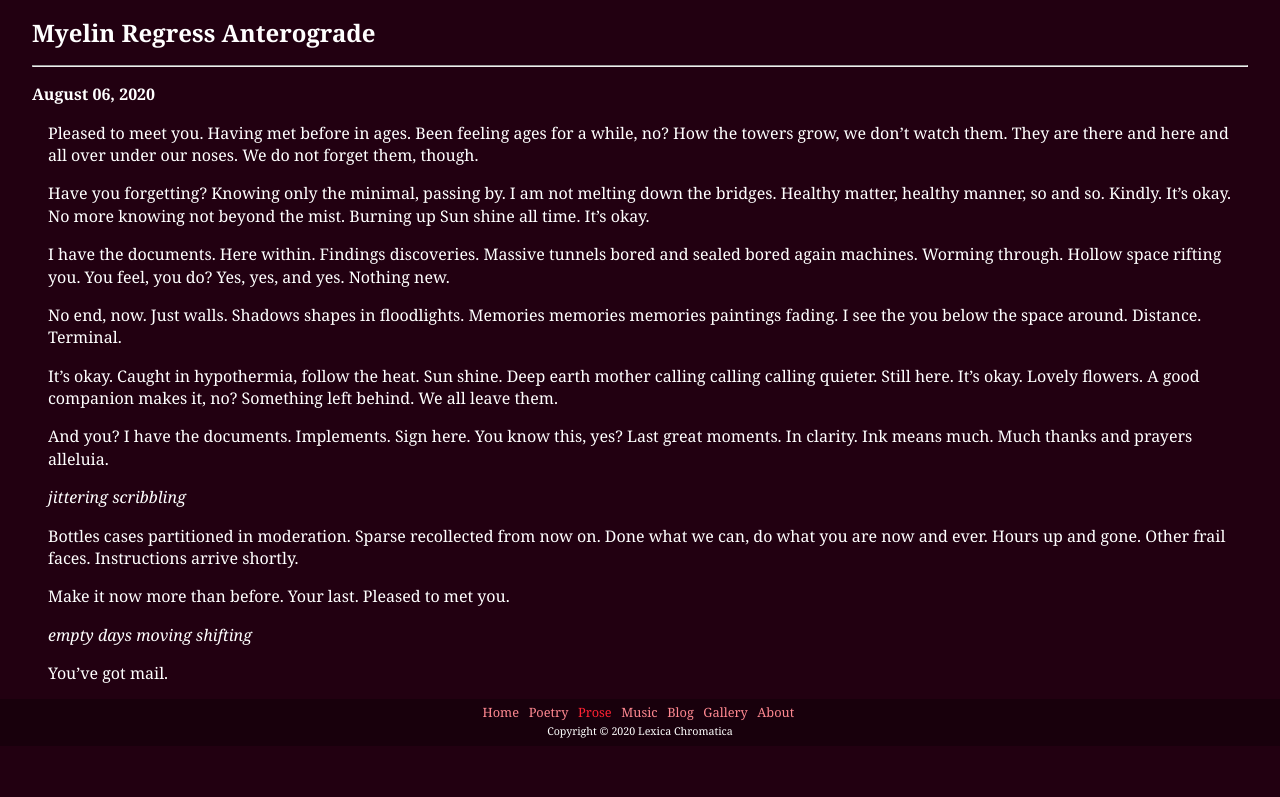
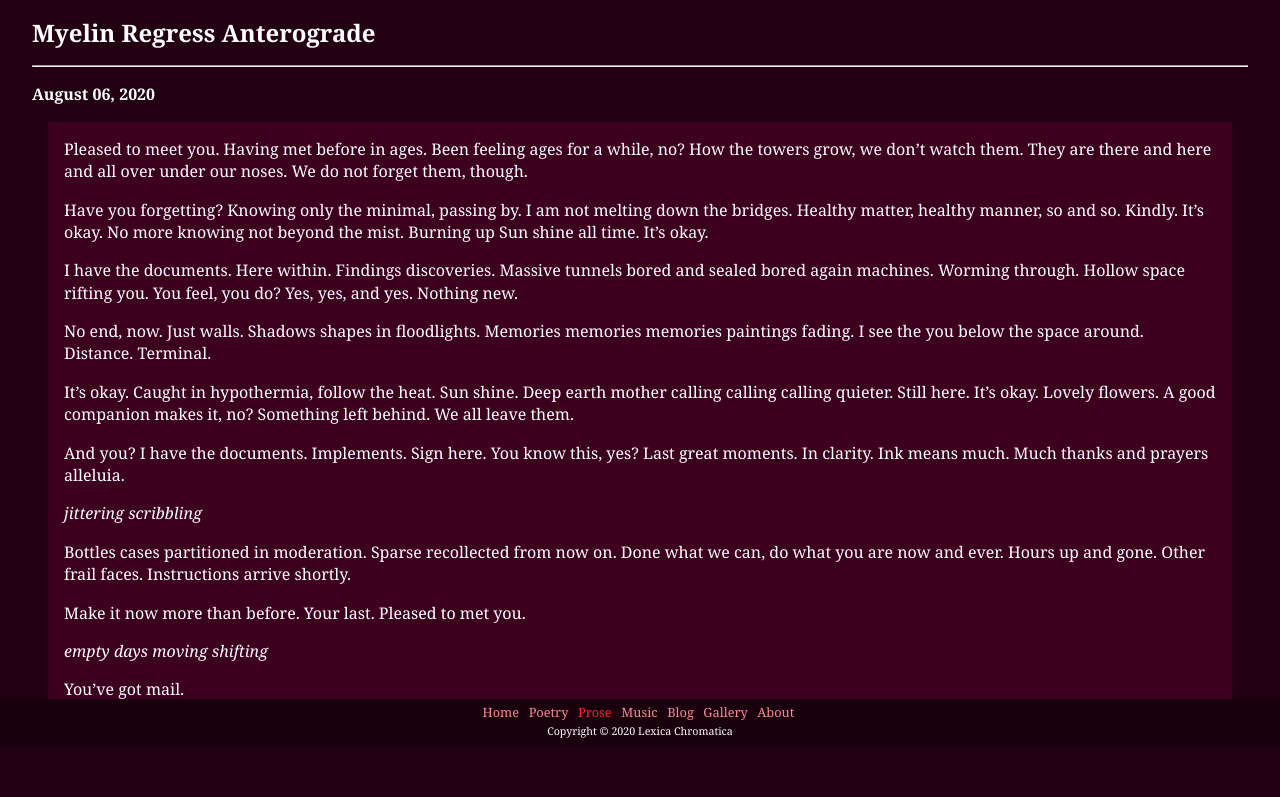
Before and after one commit to Nynergy/Nynergy.github.io, a Jekyll site: the page built from _genuflectors/Myelin-Regress-Anterograde.md, in a window 1280 px wide. Shown: the part 154-951 px from the top of the page. Built offline with Jekyll 4.4.1, drawn with Linux system fonts in a browser that asks for light colours; nearby versions of some CDN libraries; before the commit the page ends 919 px from its top, so only the background shows below that.

Commit message:
Added background styling to posts

```diff
--- a/css/main.css
+++ b/css/main.css
@@ -382,6 +382,12 @@ table tbody tr:hover .goto {
   opacity: 1;
 }
 
+.poetry-content {
+  background-color: #3c001e;
+  color: #fff;
+  padding: 0.01rem 1rem;
+}
+
 .prose-collection {
   background-color: #3c001e;
   color: #fff;
@@ -392,6 +398,12 @@ table tbody tr:hover .goto {
 }
 .prose-collection p {
   margin: 0;
+}
+
+.prose-content {
+  background-color: #3c001e;
+  color: #fff;
+  padding: 0.01rem 1rem;
 }
 
 .music-container .card-container {
@@ -450,14 +462,17 @@ table tbody tr:hover .goto {
   grid-column: 3/4;
 }
 
+.blog-content {
+  background-color: #3c001e;
+  color: #fff;
+  padding: 0.01rem 1rem;
+}
+
 .gallery-container .gallery-content {
   background-color: #3c001e;
   color: #fff;
   padding-top: 0.1rem;
   margin-top: 1rem;
-}
-.gallery-container .gallery-content a {
-  color: #ff8891;
 }
 .gallery-container .gallery-content .gallery-collection {
   display: flex;
--- /dev/null
+++ b/scss/_blog.scss
@@ -0,0 +1,5 @@
+// CONTENT
+.blog-content {
+	@include set-colors($primary-color-light-5);
+	padding: 0.01rem 1rem;
+}
--- a/scss/_config.scss
+++ b/scss/_config.scss
@@ -6,6 +6,7 @@ $primary-color-light-10: lighten($primary-color, 10%);
 $primary-color-dark-2: darken($primary-color, 2%);
 
 $secondary-color: #aa0055;
+$secondary-color-light-20: lighten($secondary-color, 20%);
 
 $accent-color: #ff2233;
 $accent-color-light-20: lighten($accent-color, 20%);
--- a/scss/_gallery.scss
+++ b/scss/_gallery.scss
@@ -4,10 +4,6 @@
 		@include set-colors($primary-color-light-5);
 		padding-top: 0.1rem;
 		margin-top: 1rem;
-
-		a {
-			color: $accent-color-light-20;
-		}
 
 		.gallery-collection {
 			display: flex;
--- /dev/null
+++ b/scss/_poetry.scss
@@ -0,0 +1,5 @@
+// CONTENT
+.poetry-content {
+	@include set-colors($primary-color-light-5);
+	padding: 0.01rem 1rem;
+}
--- a/scss/_prose.scss
+++ b/scss/_prose.scss
@@ -12,4 +12,9 @@
 	}
 }
 
+.prose-content {
+	@include set-colors($primary-color-light-5);
+	padding: 0.01rem 1rem;
+}
+
 // COLLECTION PAGE
--- a/scss/main.scss
+++ b/scss/main.scss
@@ -62,7 +62,9 @@ $post-types: (poetry, prose, blog);
 @import 'nav';
 @import 'columns';
 @import 'table';
+@import 'poetry';
 @import 'prose';
 @import 'music';
+@import 'blog';
 @import 'gallery';
 @import 'about';
```
